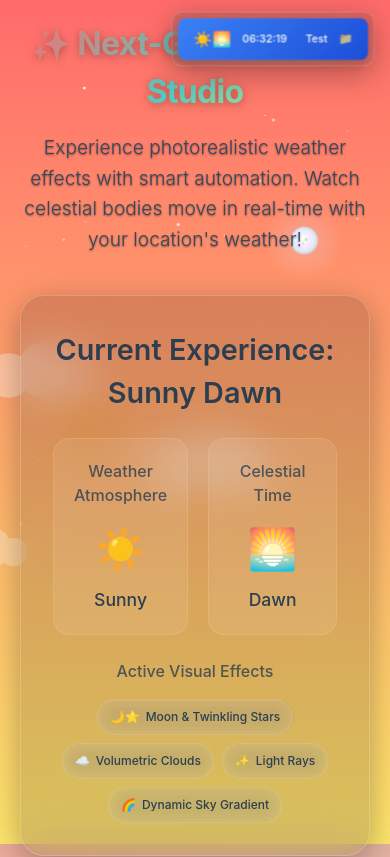
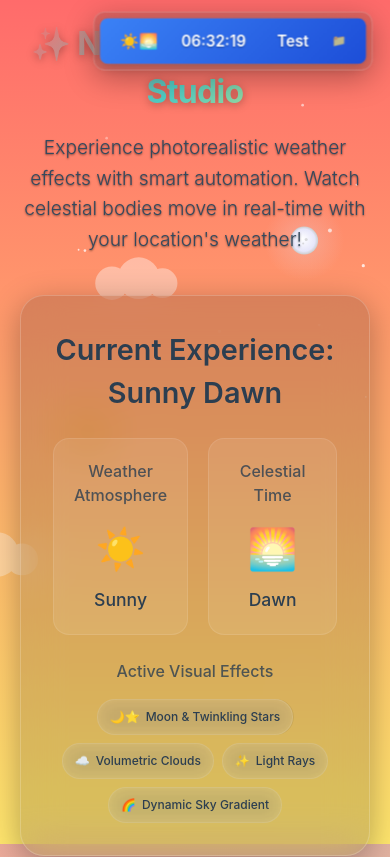
Before and after one commit to chiro-J/chiro-J.github.io, a React (Vite) app: page / in a window 390 px wide. Shown: the top 857 px of the page. Built offline with nearby package versions, Linux system fonts and the light colour scheme.

Commit message:
0902 수정 커밋

```diff
--- a/src/components/SyncTheme/ThemeToggle.tsx
+++ b/src/components/SyncTheme/ThemeToggle.tsx
@@ -24,24 +24,53 @@ export const ThemeToggle: React.FC<ThemeToggleProps> = ({
   const [currentTime, setCurrentTime] = useState(new Date());
   const [isCollapsed, setIsCollapsed] = useState(false);
   const [isMobile, setIsMobile] = useState(false);
+  const [isTablet, setIsTablet] = useState(false);
 
   // 간단한 페이드 효과를 위한 상태
   const [isTransitioning, setIsTransitioning] = useState(false);
 
-  // 모바일 감지
+  // 디바이스별 폰트 크기 계산
+  const getResponsiveFontSize = () => {
+    if (isMobile) return "16px";
+    if (isTablet) return "18px";
+    return "20px"; // PC
+  };
+
+  // 디바이스별 박스 크기 계산 (내용에 맞게 더 크게 조정)
+  const getResponsiveBoxWidth = () => {
+    const screenWidth = window.innerWidth;
+
+    if (isMobile) {
+      // 모바일에서는 화면 너비의 85% 또는 최대 280px
+      return Math.min(screenWidth * 0.85, 280) + "px";
+    }
+    if (isTablet) {
+      // 태블릿에서는 화면 너비의 65% 또는 최대 320px
+      return Math.min(screenWidth * 0.65, 320) + "px";
+    }
+    // PC에서는 고정 크기 더 크게
+    return "340px";
+  };
+
+  // 모바일/태블릿/PC 감지
   useEffect(() => {
-    const checkMobile = () => {
-      const mobile = window.innerWidth < 768;
+    const checkDeviceType = () => {
+      const width = window.innerWidth;
+      const mobile = width < 768;
+      const tablet = width >= 768 && width < 1024;
+
       setIsMobile(mobile);
+      setIsTablet(tablet);
+
       // 모바일에서는 기본적으로 접어둠
       if (mobile && !isCollapsed) {
         setIsCollapsed(true);
       }
     };
 
-    checkMobile();
-    window.addEventListener("resize", checkMobile);
-    return () => window.removeEventListener("resize", checkMobile);
+    checkDeviceType();
+    window.addEventListener("resize", checkDeviceType);
+    return () => window.removeEventListener("resize", checkDeviceType);
   }, []);
 
   // 부드러운 전환 함수들
@@ -216,16 +245,17 @@ export const ThemeToggle: React.FC<ThemeToggleProps> = ({
             color: "white",
             border: "none",
             borderRadius: "8px",
-            padding: "10px 16px",
+            padding: "12px 30px", // 패딩 대폭 증가 (10px 20px → 12px 30px)
             cursor: "pointer",
             fontSize: "12px",
             fontWeight: "600",
             transition: "all 0.3s ease",
             display: "flex",
             alignItems: "center",
-            justifyContent: "space-between",
-            width: isMobile ? "200px" : "240px", // 고정 크기
-            minWidth: isMobile ? "200px" : "240px", // 최소 크기 보장
+            justifyContent: "center", // space-between에서 center로 변경
+            gap: "16px", // 고정 간격 12px → 16px로 증가
+            width: getResponsiveBoxWidth(),
+            minWidth: getResponsiveBoxWidth(),
             boxShadow: "0 4px 12px rgba(0, 0, 0, 0.2)",
             whiteSpace: "nowrap",
           }}
@@ -247,10 +277,15 @@ export const ThemeToggle: React.FC<ThemeToggleProps> = ({
           {/* 중앙: 시간 */}
           <span
             style={{
-              fontSize: "11px",
-              opacity: 0.9,
+              fontSize: getResponsiveFontSize(),
+              opacity: 1,
+              fontWeight: "600",
+              fontFamily:
+                "'Inter', -apple-system, BlinkMacSystemFont, sans-serif", // monospace 유지
+              width: "85px",
+              textAlign: "center",
               flex: "0 0 auto",
-              margin: "0 8px",
+              textShadow: "0 1px 2px rgba(0,0,0,0.3)",
             }}
           >
             {getCurrentTimeString()}
@@ -259,10 +294,15 @@ export const ThemeToggle: React.FC<ThemeToggleProps> = ({
           {/* 중앙: 모드 */}
           <span
             style={{
-              fontSize: "11px",
-              opacity: 0.9,
+              fontSize: getResponsiveFontSize(),
+              opacity: 1,
+              fontWeight: "600",
+              fontFamily:
+                "'Inter', -apple-system, BlinkMacSystemFont, sans-serif", // 시간과 같은 monospace로 통일
+              width: "50px",
+              textAlign: "center",
               flex: "0 0 auto",
-              margin: "0 8px",
+              textShadow: "0 1px 2px rgba(0,0,0,0.3)",
             }}
           >
             {isSmartMode ? "Sync" : "Test"}
--- a/src/components/SyncTheme/WebGLBackground.tsx
+++ b/src/components/SyncTheme/WebGLBackground.tsx
@@ -577,7 +577,11 @@ export const WebGLBackground: React.FC<CanvasBackgroundProps> = ({
 
     clouds.forEach((cloud, index) => {
       cloud.x += cloud.speed * performanceConfig.cloudSpeed;
-      if (cloud.x > width + 120) cloud.x = -150;
+
+      // 구름이 화면 전체를 순환하도록 (영역 제한 없음)
+      if (cloud.x > width + 120) {
+        cloud.x = -150;
+      }
 
       const cloudX = cloud.x;
       const cloudY = cloud.y + Math.sin(clockRef.current * 0.0005 + index) * 3;
@@ -735,8 +739,9 @@ export const WebGLBackground: React.FC<CanvasBackgroundProps> = ({
     }
   }, [locationInfo.coordinates, isSmartMode]);
 
-  // 초기화
+  // 초기화 및 화면 크기 변경 감지
   useEffect(() => {
+    const initializeElements = () => {
       const newStars: Star[] = [];
       const starCount = performanceConfig.starCount;
 
@@ -761,24 +766,56 @@ export const WebGLBackground: React.FC<CanvasBackgroundProps> = ({
       const newClouds: Cloud[] = [];
       const cloudCount = performanceConfig.cloudCount;
 
-    // 구름도 모바일 화면에 맞게 조정
-    const cloudAreaHeight = isMobile
-      ? window.innerHeight * 0.5
-      : window.innerHeight * 0.4;
-    const cloudAreaTop = isMobile
-      ? window.innerHeight * 0.2
-      : window.innerHeight * 0.15;
+      // 구름을 화면 전체에 분포시키되, 천체 영역 중심으로 밀도 높게 배치
+      const screenWidth = window.innerWidth;
+      const screenHeight = window.innerHeight;
+
+      // 천체들이 있는 중심 영역 계산 (현재 화면 크기 기준)
+      const celestialCenterX = screenWidth * 0.5;
+      const celestialCenterY = screenHeight * 0.35;
+      const celestialRadius = Math.min(screenWidth, screenHeight) * 0.3;
 
       for (let i = 0; i < cloudCount; i++) {
+        let cloudX, cloudY;
+
+        // 70%는 천체 중심 영역에, 30%는 화면 전체에 랜덤 배치
+        if (Math.random() < 0.7) {
+          // 천체 중심 영역에 집중 배치 (가우시안 분포 근사)
+          const angle = Math.random() * Math.PI * 2;
+          const distance =
+            (Math.random() + Math.random()) * 0.5 * celestialRadius; // 중심에 더 많이
+          cloudX = celestialCenterX + Math.cos(angle) * distance - 100;
+          cloudY = celestialCenterY + Math.sin(angle) * distance * 0.6; // 세로는 좀 더 평평하게
+        } else {
+          // 화면 전체에 랜덤 배치
+          cloudX = Math.random() * screenWidth - 100;
+          cloudY = screenHeight * 0.1 + Math.random() * screenHeight * 0.6;
+        }
+
         newClouds.push({
-        x: Math.random() * window.innerWidth - 100,
-        y: cloudAreaTop + Math.random() * cloudAreaHeight,
-        scale: Math.random() * 0.4 + (isMobile ? 0.5 : 0.6), // 모바일에서 약간 작게
+          x: cloudX,
+          y: cloudY,
+          scale: Math.random() * 0.4 + (isMobile ? 0.5 : 0.6),
           speed: Math.random() * 0.1 + performanceConfig.cloudSpeed,
           opacity: Math.random() * 0.3 + 0.7,
         });
       }
       setCloudPositions(newClouds);
+    };
+
+    // 초기 실행
+    initializeElements();
+
+    // 화면 크기 변경 감지하여 구름 재배치
+    const handleResize = () => {
+      setTimeout(initializeElements, 100); // 약간 지연으로 렌더링 안정화
+    };
+
+    window.addEventListener("resize", handleResize);
+
+    return () => {
+      window.removeEventListener("resize", handleResize);
+    };
   }, [currentTheme.weather, performanceConfig, isMobile]);
 
   // 날씨별 파티클 생성
```
Lines whose indentation alone changed are shown as unchanged.
